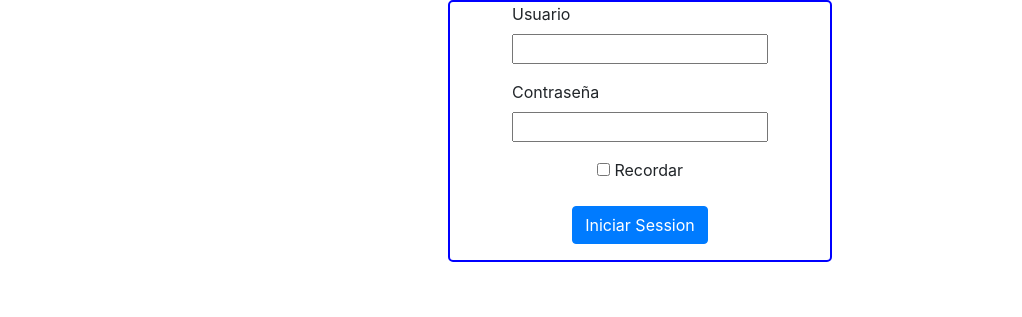
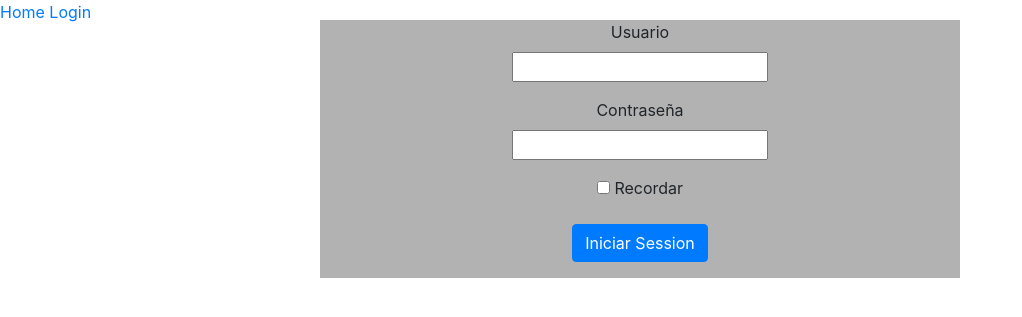
Before and after one commit to jamesnava/Turnos, a Flask app: page /login in a window 1280 px wide. Shown: the top 317 px of the page, without its empty margins (0-1022 px from the left). Run offline with Flask 3, Linux system fonts and the light colour scheme.

Commit message:
10032024

```diff
--- a/app/forms.py
+++ b/app/forms.py
@@ -3,7 +3,7 @@ from wtforms import StringField,BooleanField,PasswordField,SubmitField
 from wtforms.validators import DataRequired
 
 class LoginForm(FlaskForm):
-	usuario=StringField('Usuario',validators=[DataRequired()])
-	contrasenia=PasswordField('Contraseña',validators=[DataRequired()])
+	usuario=StringField('Usuario',validators=[DataRequired(message="Campo Obligatorio")])
+	contrasenia=PasswordField('Contraseña',validators=[DataRequired("Campo Obligatorio")])
 	check_recordar=BooleanField('Recordar')
 	submit=SubmitField('Iniciar Session',render_kw={'class':'btn btn-primary'})
--- a/app/static/css/style.css
+++ b/app/static/css/style.css
@@ -1,20 +1,14 @@
 #divlogueo{
+	width: 100%;
 
-	display: flex;
-	flex-direction: column;
-	justify-content: center;
-	align-items: center;
-	width: 30%;
-	height: 50%;
-	margin: auto;
-
-	border: 2px solid blue;
-	border-radius: 5px;
+	text-align: center;
 
 }
 
-form {
-  display: flex;
-  flex-direction: column;
-  align-items: center;
+#divlogueo form{
+	background-color: rgba(0, 0, 0, .3);
+	position: absolute;
+	margin-top: 20px;
+	width: 50%;
+	left: 25%;
 }
--- a/app/templates/base.html
+++ b/app/templates/base.html
@@ -21,6 +21,11 @@
 
 	{%endblock%}
 
+	<div>
+		<a href="{{url_for('principal')}}">Home</a>
+		<a href="{{url_for('index')}}">Login</a>
+	</div>
+
 <link rel="stylesheet" href="https://cdn.jsdelivr.net/npm/bootstrap@4.6.2/dist/css/bootstrap.min.css" integrity="sha384-xOolHFLEh07PJGoPkLv1IbcEPTNtaed2xpHsD9ESMhqIYd0nLMwNLD69Npy4HI+N" crossorigin="anonymous">
 </body>
 </html>
--- a/app/templates/login.html
+++ b/app/templates/login.html
@@ -3,7 +3,7 @@
 {%block content%}
 
 <div id="divlogueo">
-
+	<div class="log-hijo">
 	<form action="" method="post" novalidate>
 		{{form.hidden_tag()}}
 		<p>
@@ -31,5 +31,6 @@
 		</p>
 
 	</form>
+	</div>
 </div>
 {%endblock%}
--- a/config.py
+++ b/config.py
@@ -1,4 +1,8 @@
 import os
+
+basedir=os.path.abspath(os.path.dirname(__file__))
 
 class Config:
 	SECRET_KEY=os.environ.get("SECRET_KEY") or "1234"
+
+	SQLALCHEMY_DATABASE_URI=os.environ.get('DATABASE_URL') or 'sqlite:///'+os.path.join(basedir,'app.db')
```
